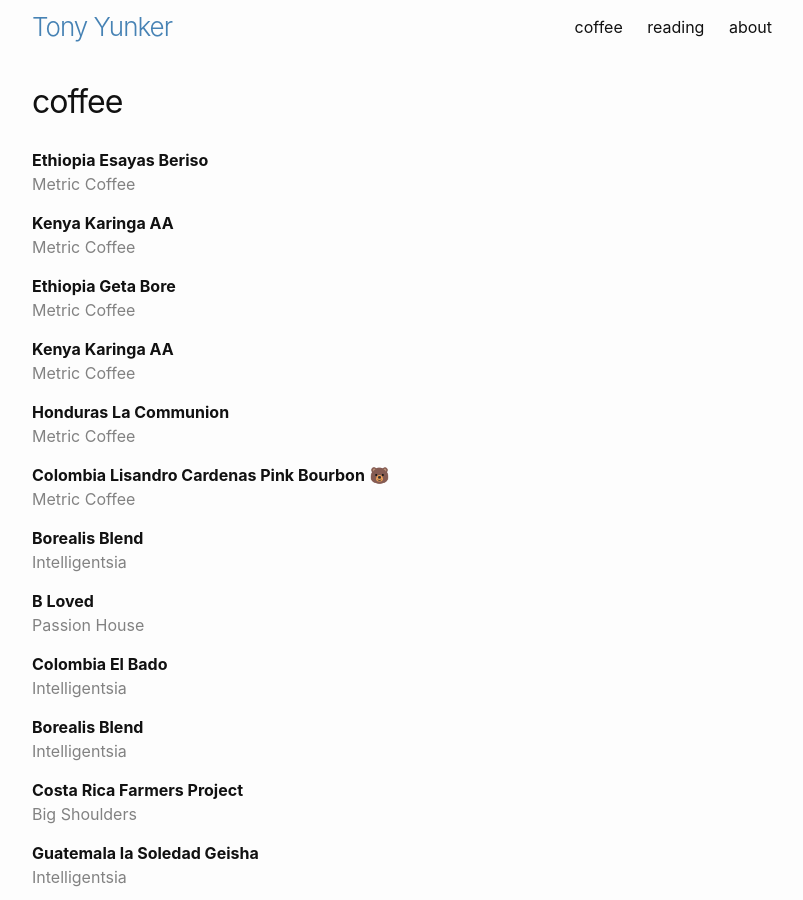
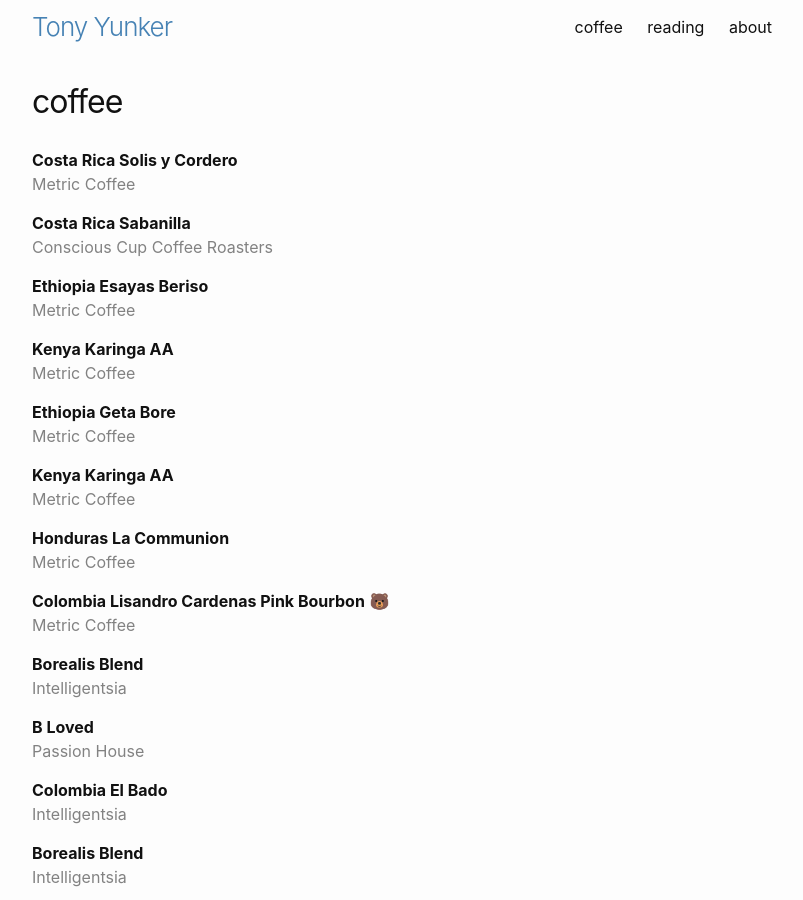
Before and after one commit to ayunker/ayunker.github.io, a Jekyll site: the page built from logs/coffee.md, in a window 1280 px wide and 900 px high. Shown: the whole window, without its empty margins (238-1041 px from the left). Built offline with Jekyll 4.4.1, drawn with Linux system fonts in a browser that asks for light colours.

Commit message:
UPDATE coffee and book lists

```diff
--- a/logs/coffee.md
+++ b/logs/coffee.md
@@ -2,6 +2,12 @@
 layout: page
 title: coffee
 ---
+
+**Costa Rica Solis y Cordero**\\
+<span class="grey-text">Metric Coffee</span>
+
+**Costa Rica Sabanilla**\\
+<span class="grey-text">Conscious Cup Coffee Roasters</span>
 
 **Ethiopia Esayas Beriso**\\
 <span class="grey-text">Metric Coffee</span>
```
